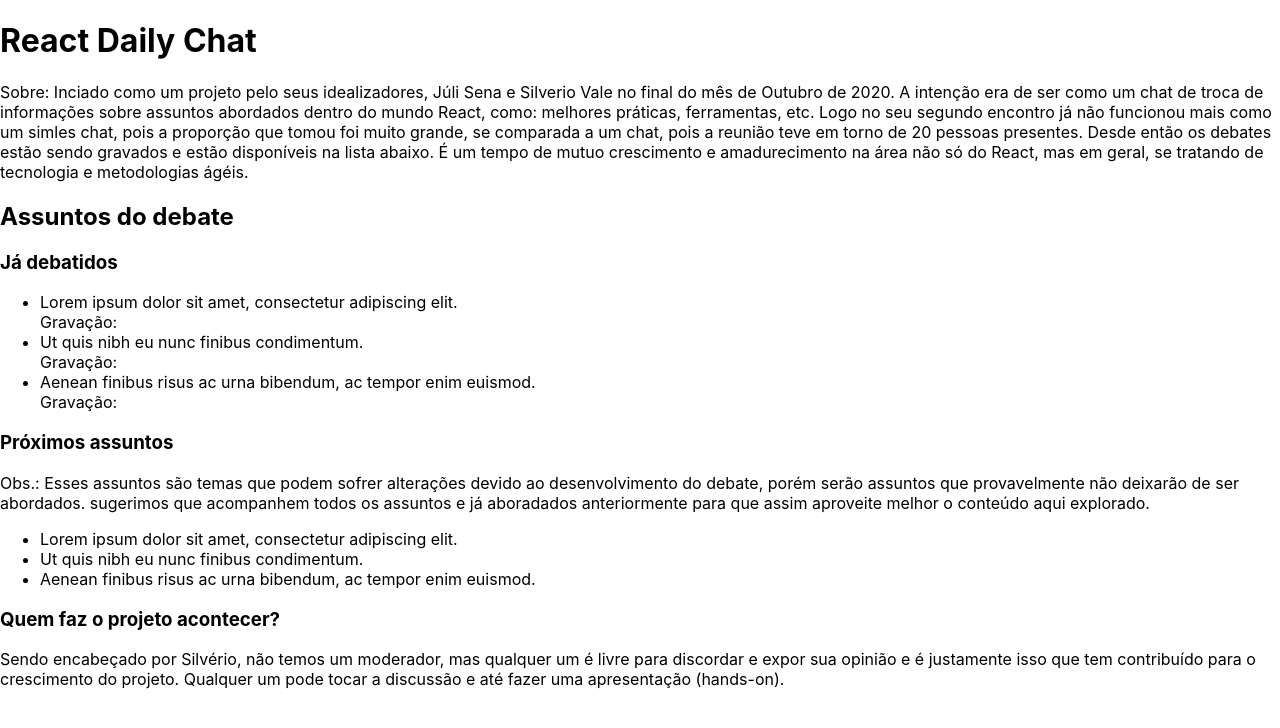
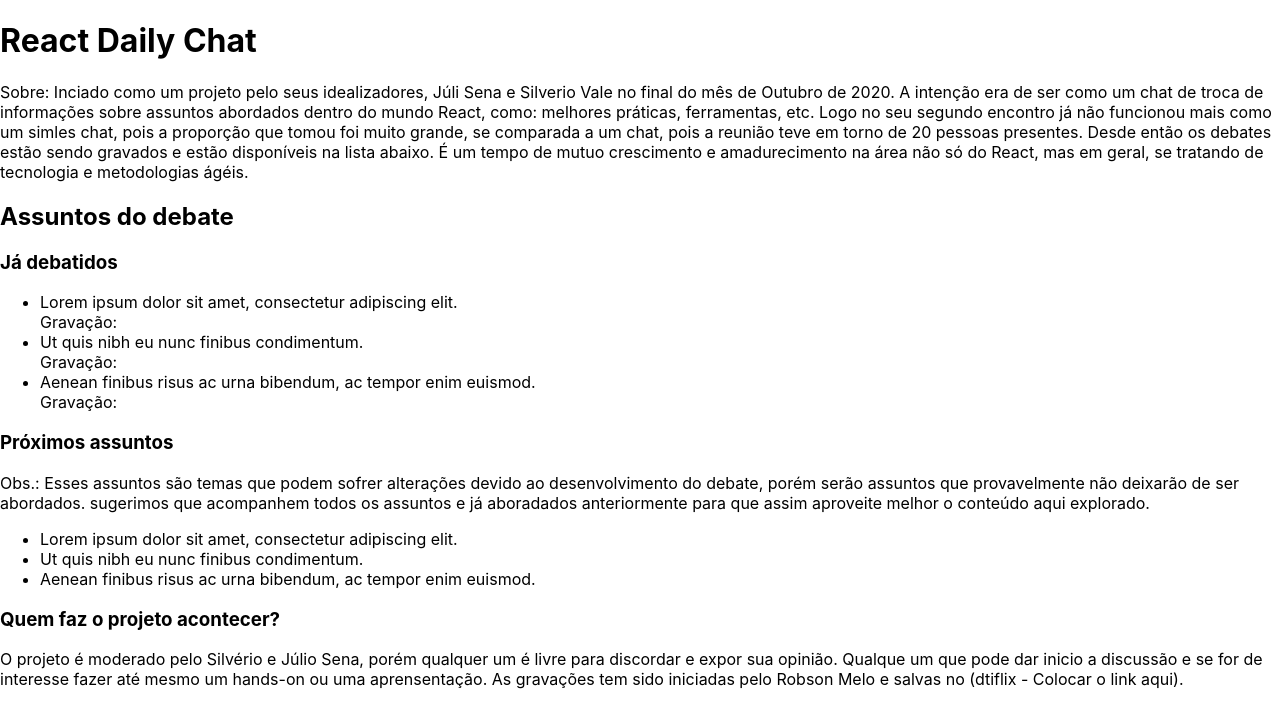
Before and after one commit to robsonfm/my-app, a React (Create React App) app: page / in a window 1280 px wide. Shown: the top 728 px of the page. Built offline with nearby package versions, Linux system fonts and the light colour scheme; no server answers.

Commit message:
Melhorias no texto

```diff
--- a/src/App.tsx
+++ b/src/App.tsx
@@ -8,8 +8,8 @@
 
  /* const boxStyle = {margin: '20px', border: 'solid-2px-darkgray', padding: '20px', border-color: 'black'};
   const h1Style = {textTransform: 'uppercase', fontSize: '30px'};*/
-  const projetoAcontecer = `Sendo encabeçado por Silvério, não temos um moderador, mas qualquer um é livre para discordar e expor sua opinião e
-  é justamente isso que tem contribuído para o crescimento do projeto. Qualquer um pode tocar a discussão e até fazer uma apresentação (hands-on).`;
+  const projetoAcontecer = `O projeto é moderado pelo Silvério e Júlio Sena, porém qualquer um é livre para discordar e expor sua opinião. Qualque um que pode dar inicio a discussão e se for de interesse fazer até mesmo um hands-on ou uma aprensentação.
+  As gravações tem sido iniciadas pelo Robson Melo e salvas no (dtiflix - Colocar o link aqui).`;
 
   useEffect(() => {
     axios.get(`https://react-challenge-api.herokuapp.com/first-challenge/episodes`)
```
